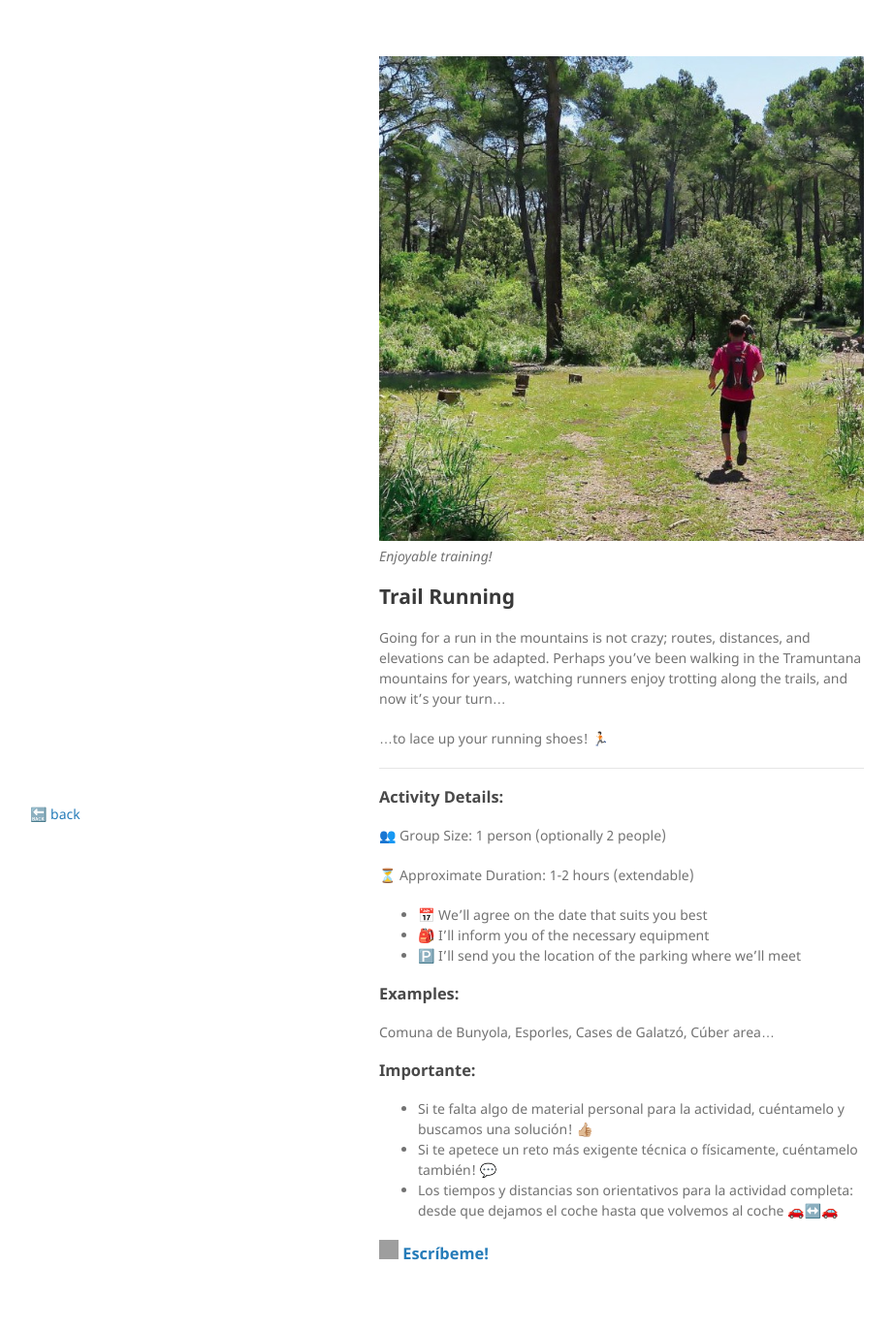
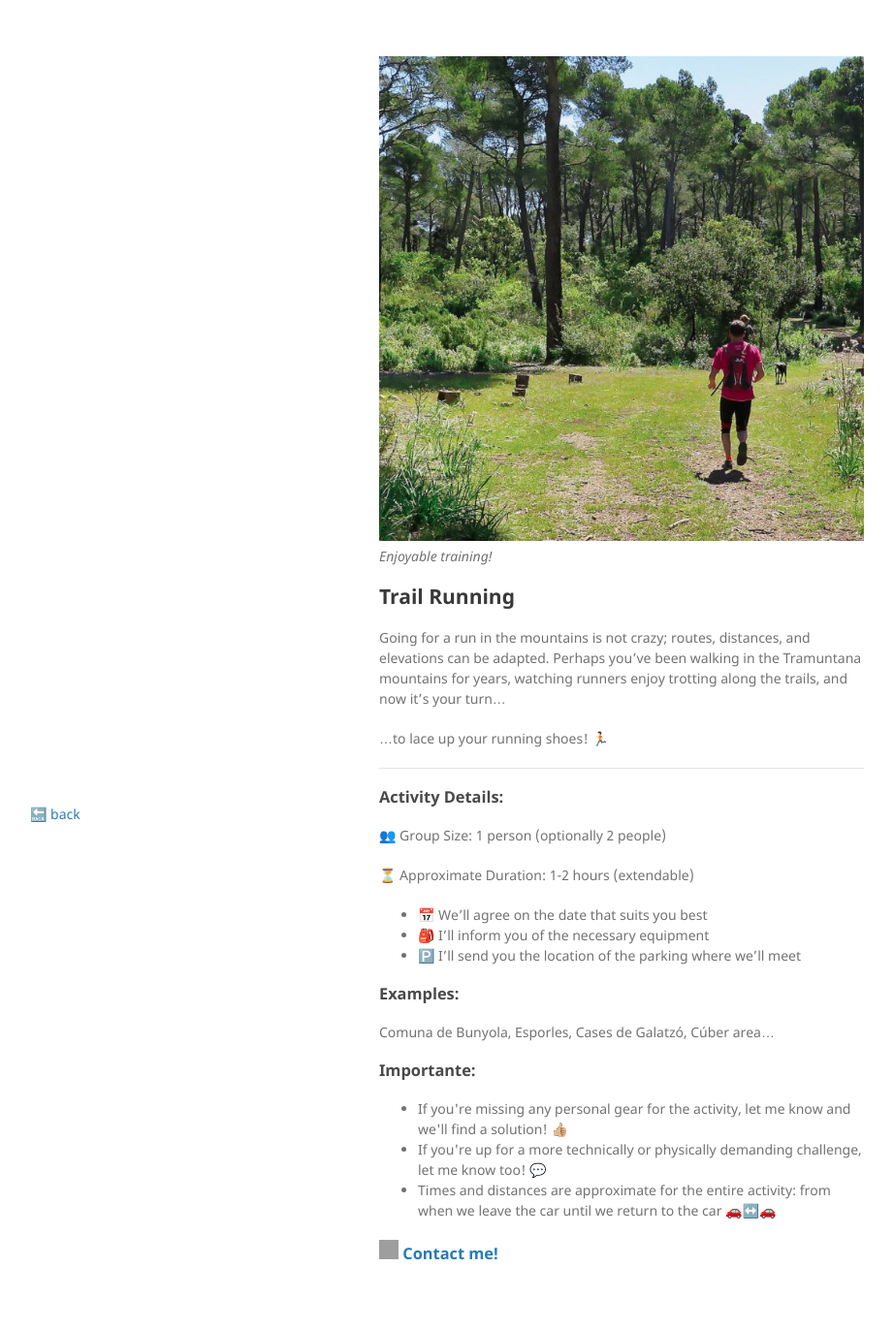
Before and after one commit to indradecastro/MountainGuide, a Jekyll site: the page built from activities/trail-running.md, in a window 1280 px wide. Shown: the whole page at 97% size, without its empty margins (179-1101 px from the left). Built offline with Jekyll 4.4.1, drawn with Linux system fonts in a browser that asks for light colours; grey boxes are pictures that could not be loaded.

Commit message:
translate activity footer

```diff
--- a/_layouts/activity.html
+++ b/_layouts/activity.html
@@ -21,11 +21,11 @@
       {{ content }}
         <h3><p>Importante:</p></h3>
          <ul>
-           <li>Si te falta algo de material personal para la actividad, cuéntamelo y buscamos una solución! 👍🏼</li>
-           <li>Si te apetece un reto más exigente técnica o físicamente, cuéntamelo también! 💬</li>
-           <li>Los tiempos y distancias son orientativos para la actividad completa: desde que dejamos el coche hasta que volvemos al coche 🚗↔️🚗</li>
+          <li>If you're missing any personal gear for the activity, let me know and we'll find a solution! 👍🏼</li>
+          <li>If you're up for a more technically or physically demanding challenge, let me know too! 💬</li>
+          <li>Times and distances are approximate for the entire activity: from when we leave the car until we return to the car 🚗↔️🚗</li>
          </ul>
-        <h3><a href="https://wa.me/+34686569323?text=Hola,%20me%20interesa%20hacer%20una%20actividad%20de%20montaña%20contigo.%0A%0A¿Estás%20disponible%20el%20día..."><img src="https://raw.githubusercontent.com/FortAwesome/Font-Awesome/6.x/svgs/brands/whatsapp.svg" width="20" height="20"> Escríbeme!</a></h3>
+        <h3><a href="https://wa.me/+34686569323?text=Hi,%20I'm%20interested%20in%20doing%20a%20mountain%20activity%20with%20you.%0A%0AAre%20you%20available%20on%20the%20following%20date..."><img src="https://raw.githubusercontent.com/FortAwesome/Font-Awesome/6.x/svgs/brands/whatsapp.svg" width="20" height="20"> Contact me!</a></h3>
       </section>
       <footer>
 
```
